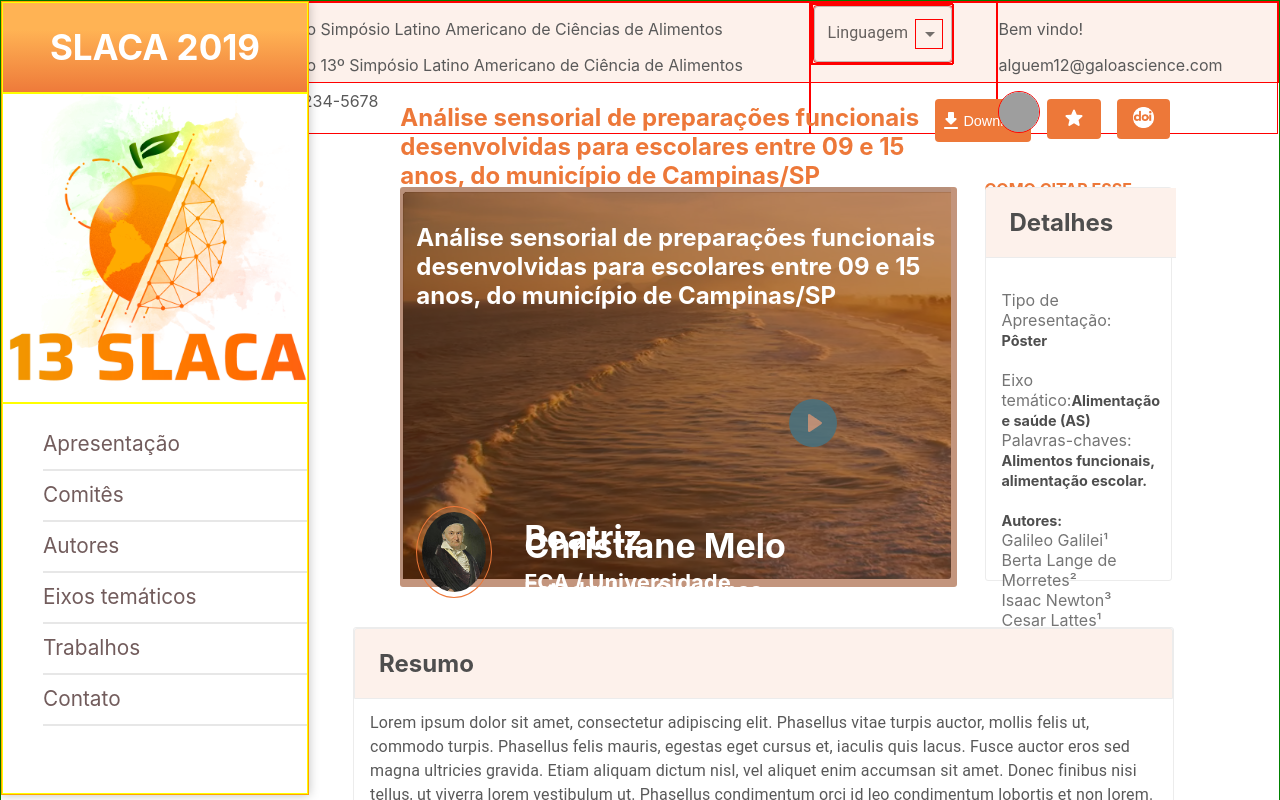
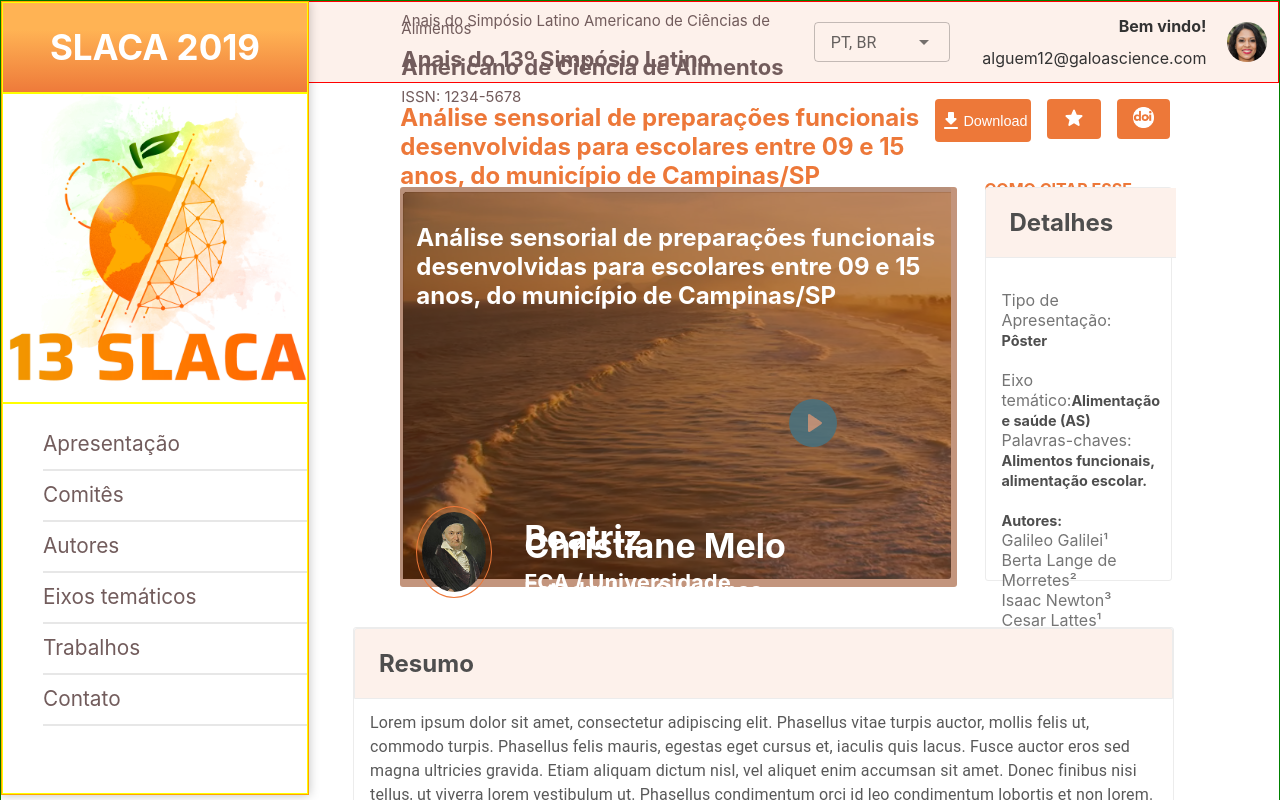
Before and after one commit to LarissaLanes/Chuva-Slaca, a React (Create React App) app in the folder slaca/: page / in a window 1280 px wide. Shown: the top 800 px of the page. Built offline with nearby package versions, Linux system fonts and the light colour scheme; grey boxes are pictures that could not be loaded; the HTML template or start-up script is replaced by a standard one.

Commit message:
header pronto

```diff
--- a/slaca/src/components/Footer.js
+++ b/slaca/src/components/Footer.js
@@ -1,5 +1,5 @@
 import {DivFooter} from "../styled/Footer-styled"
-import logoGaloa from "../assets/galoá-logo.png"
+import logoGaloa from "../assets/logo-galoá.svg"
 
 const Footer = () => {
     return(
--- a/slaca/src/components/Header.js
+++ b/slaca/src/components/Header.js
@@ -1,27 +1,29 @@
 import { DivHeader } from "../styled/Header-styled";
 import Avatar from '@mui/material/Avatar';
 import ComboBox from "./bootstratp/Autocomplete";
+import avatar from "../assets/avatar.jpeg"
 
 const Header = () => {
     return(
         <DivHeader>
-            <div>
+            <main>
                 <p>Anais do Simpósio Latino Americano de Ciências de Alimentos </p>
-                <p>Anais do 13º Simpósio Latino Americano de Ciência de Alimentos </p>
+                <h3>Anais do 13º Simpósio Latino Americano de Ciência de Alimentos </h3>
                 <p>ISSN: 1234-5678</p>
-            </div>
+            </main>
             <div>
                 <ComboBox/>
             </div>
-            <div>
-                <p>
-                    Bem vindo!
-                </p>
-                <p>
-                    alguem12@galoascience.com
-                </p>
-                <Avatar alt="Pessoa" src="../assets/avatar.jpeg" />
-            </div>
+            <section>
+                <div>
+                <h4>Bem vindo!</h4>
+                <p>alguem12@galoascience.com</p>
+                </div>
+               <div>
+                <Avatar alt="Pessoa" src={avatar}/>
+                </div>
+
+            </section>
 
         </DivHeader>
     )
--- a/slaca/src/components/bootstratp/Autocomplete.js
+++ b/slaca/src/components/bootstratp/Autocomplete.js
@@ -1,20 +1,24 @@
 import * as React from 'react';
 import TextField from '@mui/material/TextField';
 import Autocomplete from '@mui/material/Autocomplete';
+import LanguageRoundedIcon from '@mui/icons-material/LanguageRounded';
 
 export default function ComboBox() {
+
   return (
     <Autocomplete
       disablePortal
-      id="combo-box-demo"
+      id="lunguage"
       options={languagens}
-      sx={{ width: 140 }}
-      renderInput={(params) => <TextField {...params} label="Linguagem" />}
+      sx={{ width: 140}}
+      size= "small"
+      renderInput={(params) => <TextField {...params} label="PT, BR"/>}
     />
   );
 }
 
 const languagens = [
+
   { label: 'PT, BR'},
   { label: 'EN, US' }
 ]
--- a/slaca/src/styled/Header-styled.js
+++ b/slaca/src/styled/Header-styled.js
@@ -1,3 +1,4 @@
+
 import styled from "styled-components"
 
 export const DivHeader = styled.div`
@@ -5,9 +6,63 @@ export const DivHeader = styled.div`
     height: 10vh;
     background-color: #FDF1EB;
     display: grid;
-    grid-template-columns: 3fr 1fr 1.5fr;
+    grid-template-columns: 4fr 0.5fr 2fr;
+
+    main{
+        /* border:solid; */
+        height: 10vh;
+        margin-left: 9.5em;
+        line-height: 0.5em;
+
+        p{
+            font-size: 15px;
+            color:#725C5C;
+        }
+
+        h3{
+            color:#725C5C;
+            font-size: 22px;
+        }
+    }
 
     div{
-        border: solid 1px red;
+        /* border:solid; */
+        align-items:center;
+        display: flex;
+        justify-content:center;
+        margin-right: 0.3em ;
+    }
+
+    section{
+        /* border: solid 1px red; */
+        height: 10vh;
+        display: flex;
+        align-items: center;
+
+        div{
+            display:flex;
+            /* border:solid green; */
+            flex-direction:column;
+            align-items: flex-end;
+            line-height: 0.5px;
+
+            p,h4{
+            color: #333333;
+            /* border: solid 1px red; */
+            margin: 1em;
+            display: flex;
+            align-items: flex-end;
+
+
+
+        }
+
+
+        }
+
+
+
+
+
     }
 `
--- a/slaca/src/styled/VideoPage-styled.js
+++ b/slaca/src/styled/VideoPage-styled.js
@@ -63,6 +63,7 @@ export const Section1 = styled.div`
 
                 button:hover{
                     background: #FFB354;
+                    cursor: pointer;
                 }
             }
 
```
